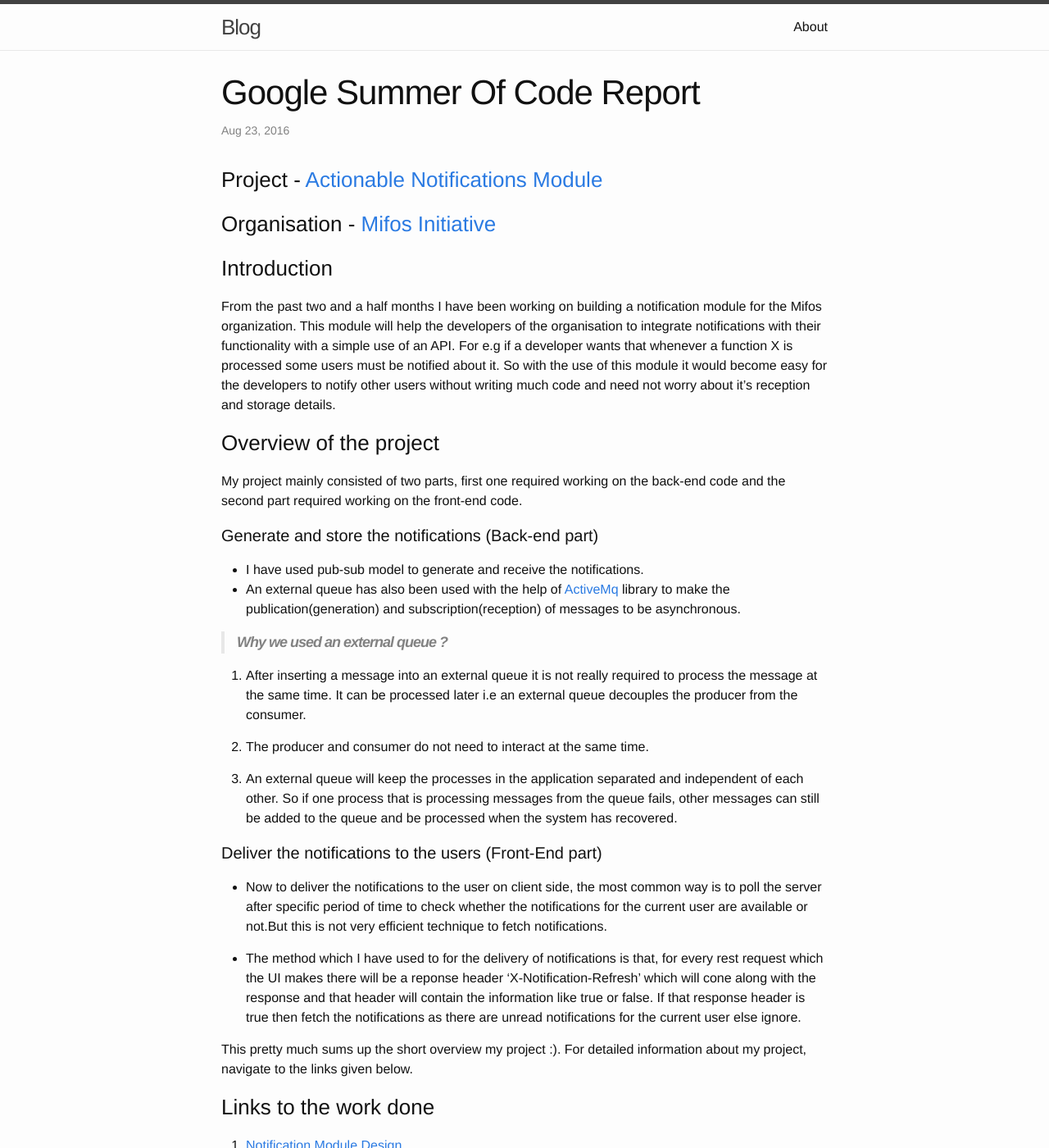
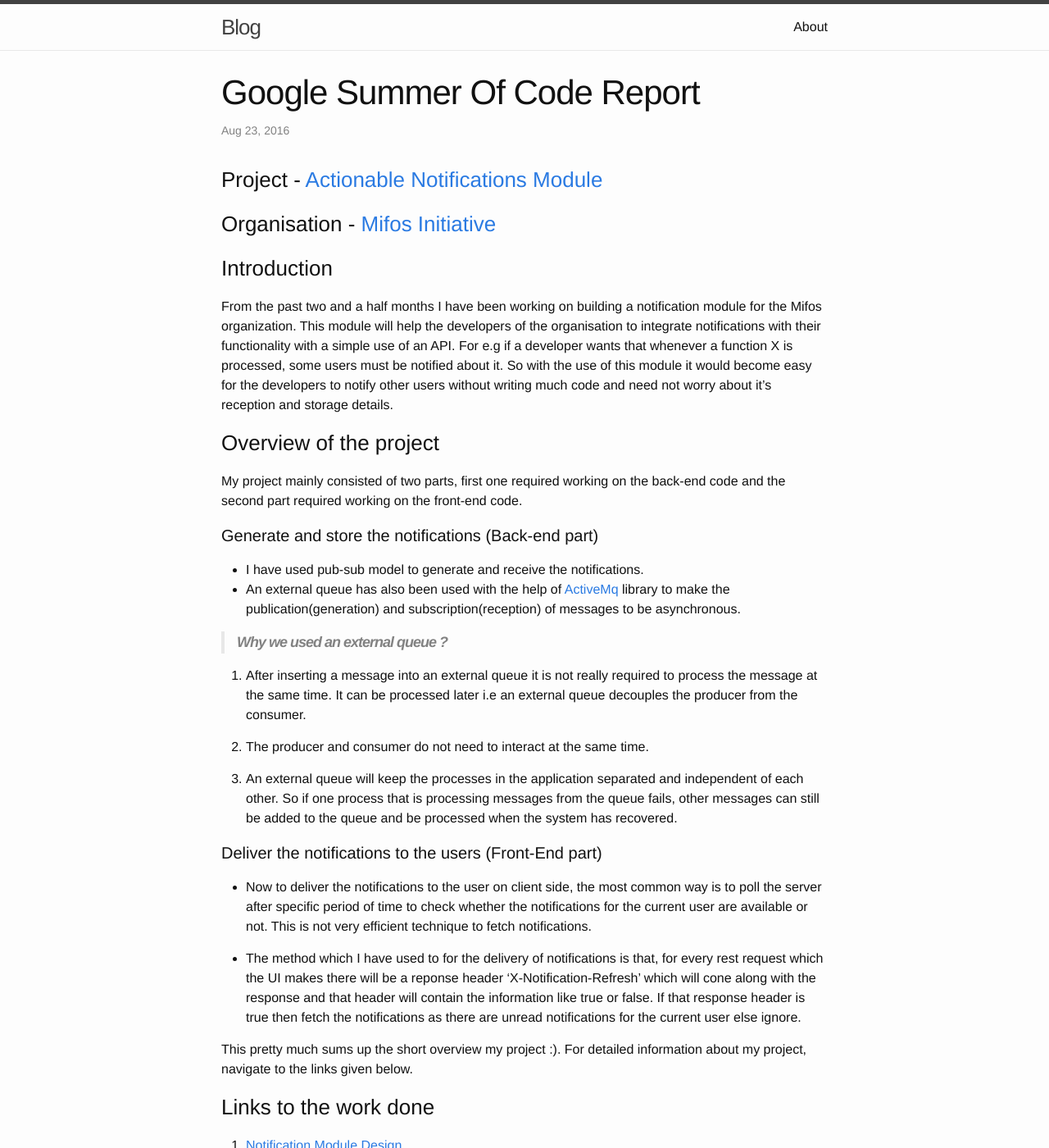
Before and after one commit to ad-os/Blog, a Jekyll site: the page built from _posts/2016-08-23-gsoc-report.md, in a window 1280 px wide and 1400 px high. Shown: the whole window at 82% size. Built offline with Jekyll 4.4.1, drawn with Linux system fonts in a browser that asks for light colours; some of the changed text lies outside the part shown.

Commit message:
GSOC Report

```diff
--- a/_posts/2016-08-23-gsoc-report.md
+++ b/_posts/2016-08-23-gsoc-report.md
@@ -11,7 +11,7 @@
 
 ### Introduction
 
-From the past two and a half months I have been working on building a notification module for the Mifos organization. This module will help the developers of the organisation to integrate notifications with their functionality with a simple use of an API. For e.g if a developer wants that whenever a function X is processed some users must be notified about it. So with the use of this module it would become easy for the developers to notify other users without writing much code and need not worry about it's reception and storage details.
+From the past two and a half months I have been working on building a notification module for the Mifos organization. This module will help the developers of the organisation to integrate notifications with their functionality with a simple use of an API. For e.g if a developer wants that whenever a function X is processed, some users must be notified about it. So with the use of this module it would become easy for the developers to notify other users without writing much code and need not worry about it's reception and storage details.
 
 ### Overview of the project
 
@@ -32,7 +32,7 @@
 
 #### Deliver the notifications to the users (Front-End part)
 
-- Now to deliver the notifications to the user on client side, the most common way is to poll the server after specific period of time to check whether the notifications for the current user are available or not.But this is not very efficient technique to fetch notifications.
+- Now to deliver the notifications to the user on client side, the most common way is to poll the server after specific period of time to check whether the notifications for the current user are available or not. This is not very efficient technique to fetch notifications.
 
 - The method which I have used to for the delivery of notifications is that, for every rest request which the UI makes there will be a reponse header 'X-Notification-Refresh' which will cone along with the response and that header will contain the information like true or false. If that response header is true then fetch the notifications as there are unread notifications for the current user else ignore.
 
```
Also changed, not shown: other parts of _posts/2016-08-23-gsoc-report.md (+1 -1 lines).
